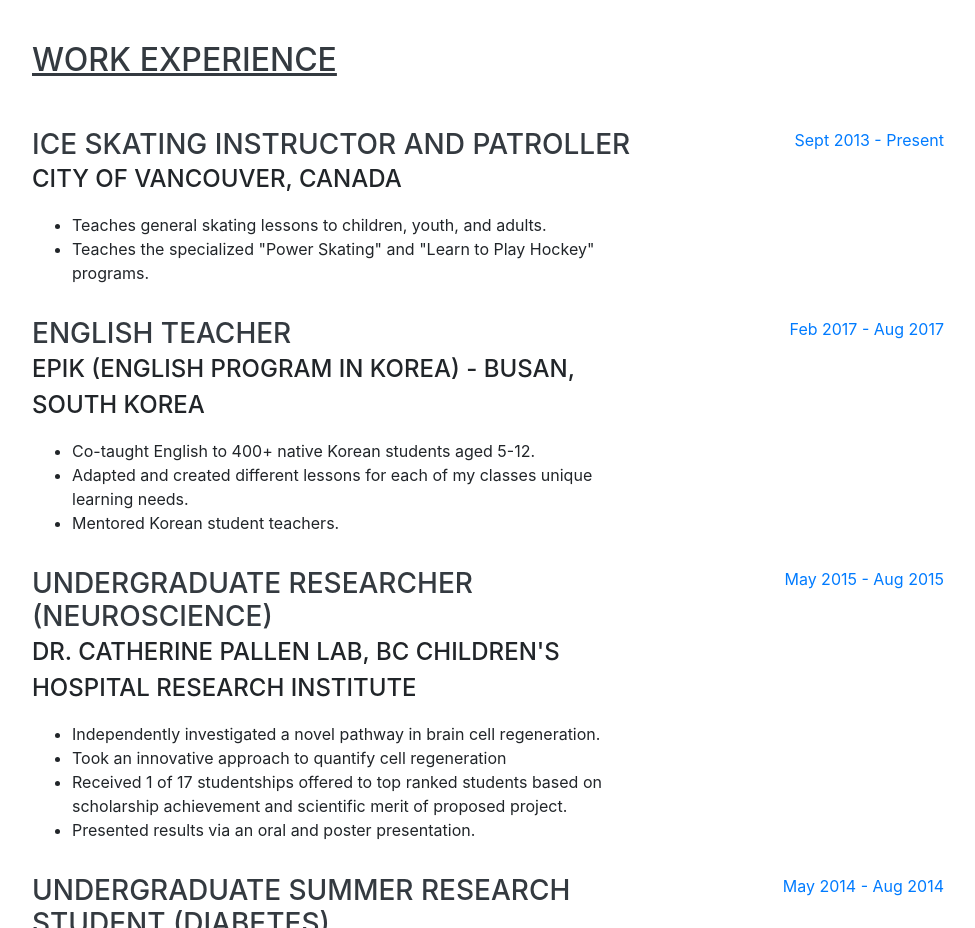
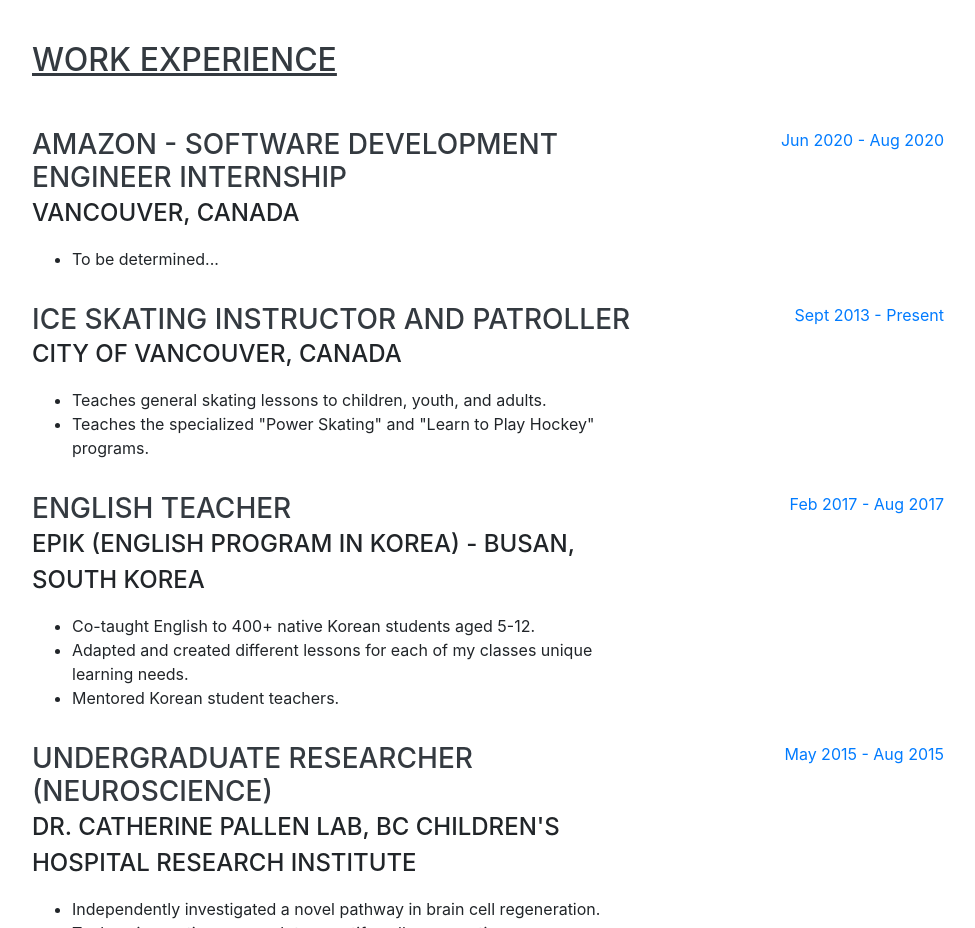
Before and after one commit to yeunganty/yeunganty.github.io, a website with bundled scripts: page index.html in a window 1280 px wide. Shown: the part 4600-5528 px from the top of the page, without its empty margins (288-1263 px from the left). Built offline with nearby package versions, Linux system fonts and the light colour scheme; a web font is replaced by a local one.

Commit message:
updated work experience

```diff
--- a/index.html
+++ b/index.html
@@ -382,6 +382,21 @@
 
             <div class="resume-item d-flex flex-column flex-md-row justify-content-between mb-3">
                 <div class="resume-content">
+                    <h3 class="mb-0">Amazon - Software Development Engineer Internship</h3>
+                    <div class="subheading mb-3">Vancouver, Canada</div>
+                    <p>
+                    <ul style="list-style-type:disc;">
+                        <li> To be determined...</li>
+                    </ul>
+                    </p>
+                </div>
+                <div class="resume-date text-md-right" style="margin-bottom: 30px">
+                    <span class="text-primary">Jun 2020 - Aug 2020</span>
+                </div>
+            </div>
+
+            <div class="resume-item d-flex flex-column flex-md-row justify-content-between mb-3">
+                <div class="resume-content">
                     <h3 class="mb-0">Ice Skating Instructor and Patroller</h3>
                     <div class="subheading mb-3">City of Vancouver, Canada</div>
                     <p>
```
